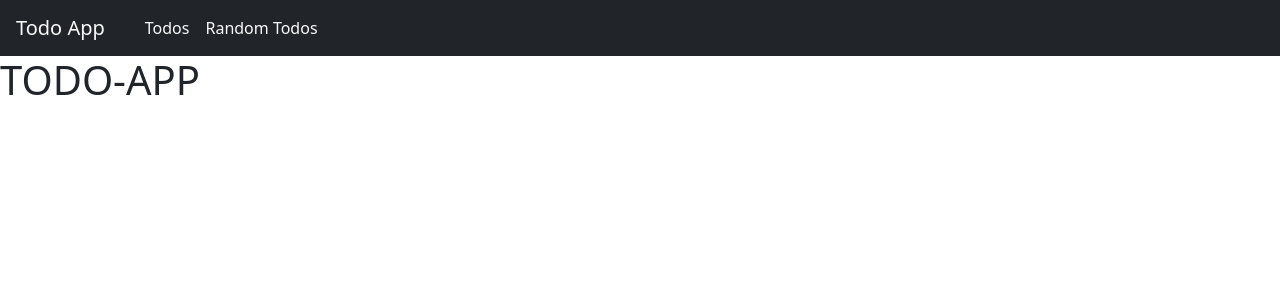
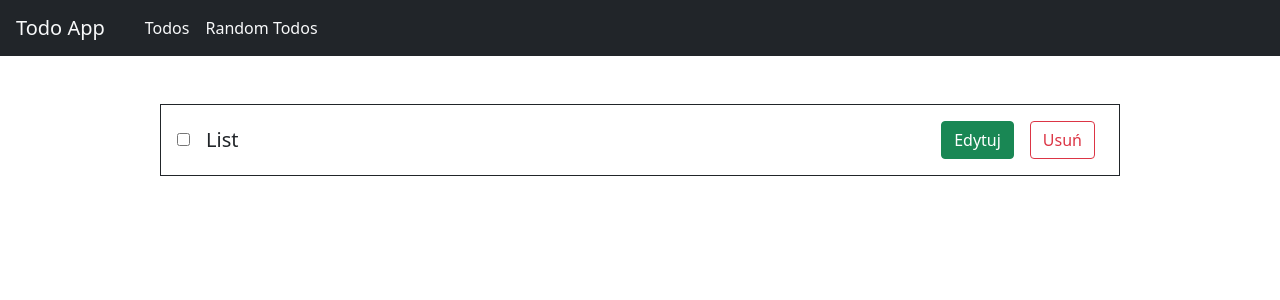
Before and after one commit to lukaszkazmierski/todo-app, a Next.js app: page / in a window 1280 px wide. Shown: the top 300 px of the page. Built offline with nearby package versions, Linux system fonts and the light colour scheme.

Commit message:
feat: update todo UI

```diff
--- /dev/null
+++ b/src/components/list-tile/list-tile.tsx
@@ -0,0 +1,23 @@
+import { NextPage } from 'next';
+import 'bootstrap/dist/css/bootstrap.css';
+
+const TodoListTile = ({ title }) => {
+  return (
+    <div className="d-flex w-75 p-2 my-auto border border-dark">
+      <div className="p-2 my-auto">
+        <input type="checkbox" />
+      </div>
+      <div className="p-2 my-auto fs-5">{title}</div>
+      <div className="ms-auto p-2">
+        <button className="btn btn-success mx-2" type="submit">
+          Edytuj
+        </button>
+        <button className="btn btn-outline-danger mx-2" type="submit">
+          Usuń
+        </button>
+      </div>
+    </div>
+  );
+};
+
+export default TodoListTile;
--- /dev/null
+++ b/src/components/list-view/list-view.tsx
@@ -0,0 +1,14 @@
+import { NextPage } from 'next';
+import 'bootstrap/dist/css/bootstrap.css';
+
+import TodoListTile from '../list-tile/list-tile';
+
+const TodoListView: NextPage = () => {
+  return (
+    <div className="d-flex justify-content-center mt-5">
+        <TodoListTile title="List"/>
+    </div>
+  );
+};
+
+export default TodoListView;
--- /dev/null
+++ b/src/pages/home-page/home-page.tsx
@@ -0,0 +1,14 @@
+import type { NextPage } from 'next';
+import TodoListView from '../../components/list-view/list-view';
+import NavigationBar from '../../components/navigation-bar/navigation-bar';
+
+const HomePage: NextPage = () => {
+  return (
+    <>
+    <NavigationBar/>
+    <TodoListView/>
+    </>
+  );
+};
+
+export default HomePage;
--- a/src/pages/index.tsx
+++ b/src/pages/index.tsx
@@ -1,12 +1,8 @@
 import type { NextPage } from 'next';
 import NavigationBar from '../components/navigation-bar/navigation-bar';
-const Home: NextPage = () => {
-  return (
-    <>
-    <NavigationBar />
-    <h1>TODO-APP</h1>
-    </>
-  );
+import HomePage from './home-page/home-page';
+const MainPage: NextPage = () => {
+  return <HomePage/>;
 };
 
-export default Home;
+export default MainPage;
```
